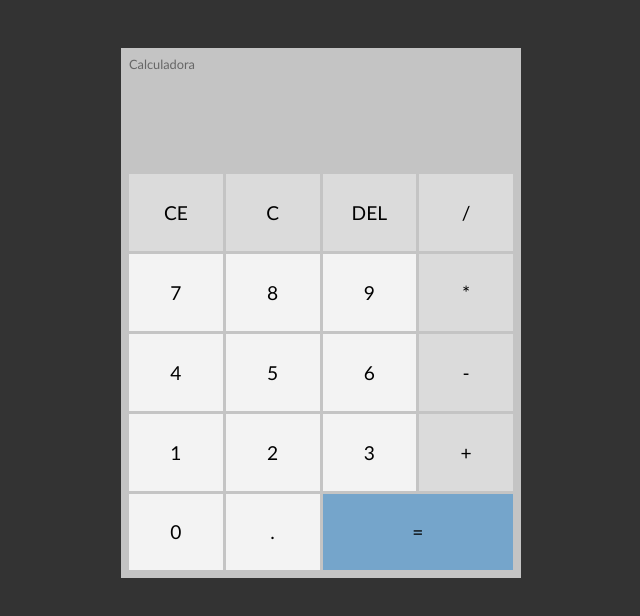
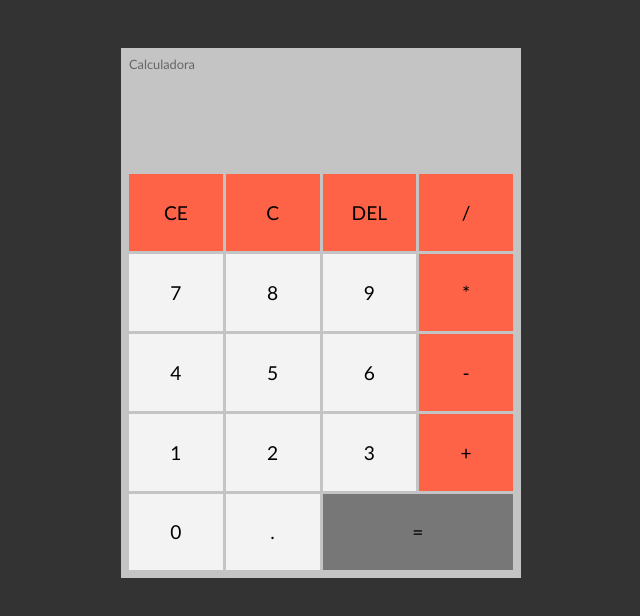
Before and after one commit to DanielFiilho07/Calculadora, a plain HTML site: page index.html in a window 1280 px wide. Shown: the whole page, without its empty margins (319-959 px from the left). Drawn offline with Linux system fonts and the light colour scheme.

Commit message:
atulizando css

```diff
--- a/css/style.css
+++ b/css/style.css
@@ -58,7 +58,7 @@
     border-radius: 0;
     height: 4em;
     font-size: 1.2em;
-    background-color: #dbdbdb;
+    background-color: #ff6347;
     cursor: pointer;
   }
 
@@ -67,16 +67,16 @@
   }
 
   #botoes button:hover {
-    background-color: #bababa;
+    background-color: #333;
     border-color: #999;
   }
 
   #botoes #equal-btn {
     grid-column: span 2;
-    background-color: #75a5cb;
+    background-color: #777;
   }
 
   #botoes #equal-btn:hover {
     grid-column: span 2;
-    background-color: #3a91d8;
+    background-color: #4169e4;
   }
```
